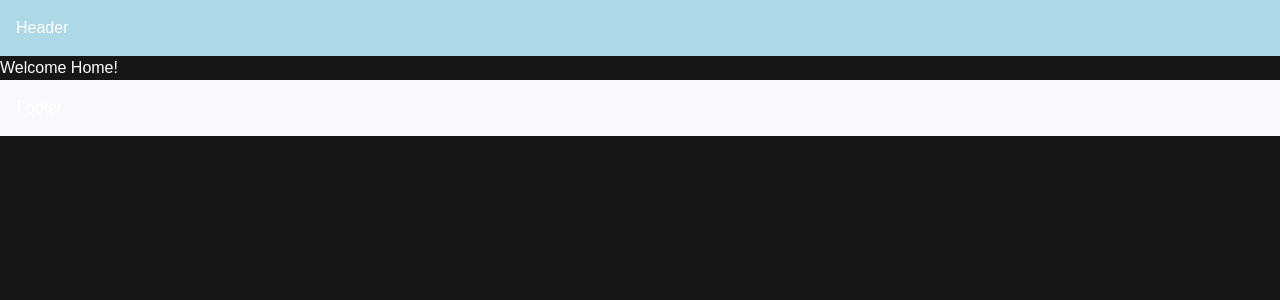
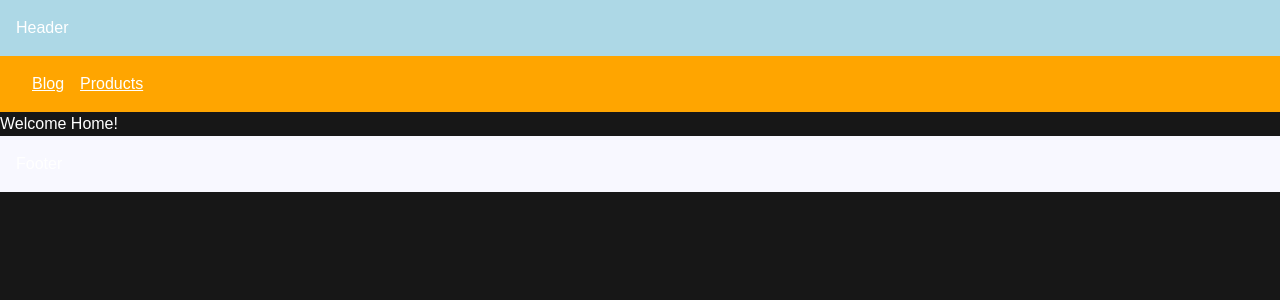
Before and after one commit to purushothamguda/hello-world-nextJs, a Next.js app: page / in a window 1280 px wide. Shown: the top 300 px of the page. Built offline with nearby package versions, Linux system fonts and the light colour scheme.

Commit message:
Tutorial - 19 - Link Component

```diff
--- a/src/app/blog/page.tsx
+++ b/src/app/blog/page.tsx
@@ -1,12 +1,20 @@
 import React from "react";
 import { Metadata } from "next";
+import Link from "next/link";
 
 export const metadata: Metadata = {
   title: "Blog",
 };
 
 const Blog = () => {
-  return <div>Blog</div>;
+  return (
+    <div>
+      <Link href="/" style={{ color: "red" }}>
+        Home
+      </Link>
+      <h1>Blog</h1>
+    </div>
+  );
 };
 
 export default Blog;
--- a/src/app/globals.css
+++ b/src/app/globals.css
@@ -24,3 +24,7 @@ body {
   color: var(--background);
   font-family: Arial, Helvetica, sans-serif;
 }
+
+a {
+  text-decoration: underline;
+}
--- a/src/app/page.tsx
+++ b/src/app/page.tsx
@@ -1,5 +1,27 @@
+import Link from "next/link";
+
 const Home = () => {
-  return <div>Welcome Home!</div>;
+  return (
+    <div>
+      <div
+        style={{
+          display: "flex",
+          alignItems: "center",
+          padding: "1rem",
+          backgroundColor: "orange",
+          justifyContent: "flex-start",
+        }}
+      >
+        <Link href="/blog" style={{ marginLeft: "1rem" }}>
+          Blog
+        </Link>
+        <Link href="/products" style={{ marginLeft: "1rem" }}>
+          Products
+        </Link>
+      </div>
+      <h1>Welcome Home!</h1>
+    </div>
+  );
 };
 
 export default Home;
--- a/src/app/products/[productId]/page.tsx
+++ b/src/app/products/[productId]/page.tsx
@@ -7,16 +7,22 @@ type Props = {
   };
 };
 
-export const generateMetadata = async ({
-  params,
-}: Props): Promise<Metadata> => {
-  const title = await new Promise((resolve) => {
-    setTimeout(() => {
-      resolve(`iphone ${params.productId}`);
-    }, 100);
-  });
+// export const generateMetadata = async ({
+//   params,
+// }: Props): Promise<Metadata> => {
+//   const title = await new Promise((resolve) => {
+//     setTimeout(() => {
+//       resolve(`iphone ${params.productId}`);
+//     }, 100);
+//   });
+//   return {
+//     title: `Product ${title}`,
+//   };
+// };
+
+export const generateMetadata = ({ params }: Props): Metadata => {
   return {
-    title: `Product ${title}`,
+    title: `Product ${params.productId}`,
   };
 };
 
--- a/src/app/products/page.tsx
+++ b/src/app/products/page.tsx
@@ -1,12 +1,36 @@
+import Link from "next/link";
 import React from "react";
 
 const ProductList = () => {
+  const productListValues = [4, 5, 6, 7, 8, 9, 10];
   return (
     <div>
+      <Link href="/" style={{ color: "red" }}>
+        Home
+      </Link>
       <h1>Products Page</h1>
-      <h2>Product 1</h2>
-      <h2>Product 2</h2>
-      <h2>Product 3</h2>
+      <h2>
+        <Link href="/products/1">Product 1</Link>
+      </h2>
+      <h2>
+        <Link href="/products/2">Product 2</Link>
+      </h2>
+      <h2>
+        <Link href="/products/3">Product 3</Link>
+      </h2>
+      <h2>
+        {productListValues.map((productId) => {
+          return (
+            <Link
+              href={`/products/${productId}`}
+              style={{ display: "flex", flexDirection: "column" }}
+              replace
+            >
+              Product {productId}
+            </Link>
+          );
+        })}
+      </h2>
     </div>
   );
 };
```
